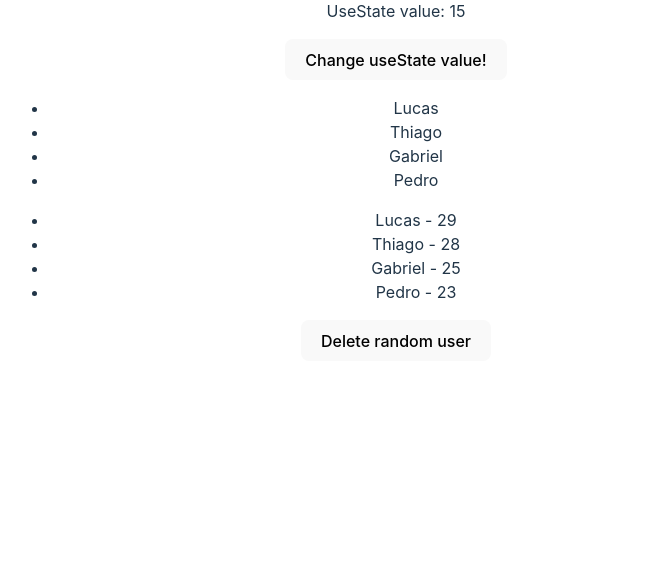
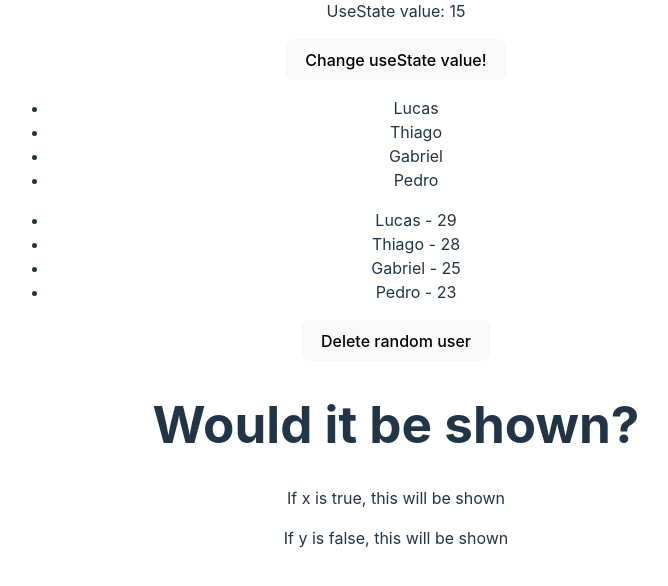
Before and after one commit to Lucas31394/React-Udemy, a React (Vite) app in the folder 3_advancingInReact/: page / in a window 1280 px wide. Shown: the part 1137-1723 px from the top of the page, without its empty margins (244-912 px from the left). Built offline with nearby package versions, Linux system fonts and the light colour scheme.

Commit message:
working with conditionals

```diff
--- a/3_advancingInReact/src/App.jsx
+++ b/3_advancingInReact/src/App.jsx
@@ -6,6 +6,7 @@ import './App.css'
 import City from './assets/city.jpg'
 import ManageData from './components/ManageData'
 import ListRenderer from './components/ListRenderer'
+import ConditionalRenderer from './components/ConditionalRenderer'
 
 function App() {
   const [count, setCount] = useState(0)
@@ -24,6 +25,7 @@ function App() {
         </div>
         <ManageData/>
         <ListRenderer/>
+        <ConditionalRenderer />
       </div>
     </>
   )
--- /dev/null
+++ b/3_advancingInReact/src/components/ConditionalRenderer.jsx
@@ -0,0 +1,16 @@
+import React, { useState } from 'react'
+
+const ConditionalRenderer = () => {
+    const [x] = useState(true);
+    const [y] = useState(false);
+
+  return (
+    <div>
+        <h1>Would it be shown?</h1>
+        {x && <p>If x is true, this will be shown</p>}
+        {!y && <p>If y is false, this will be shown</p>}
+    </div>
+  )
+}
+
+export default ConditionalRenderer
```
